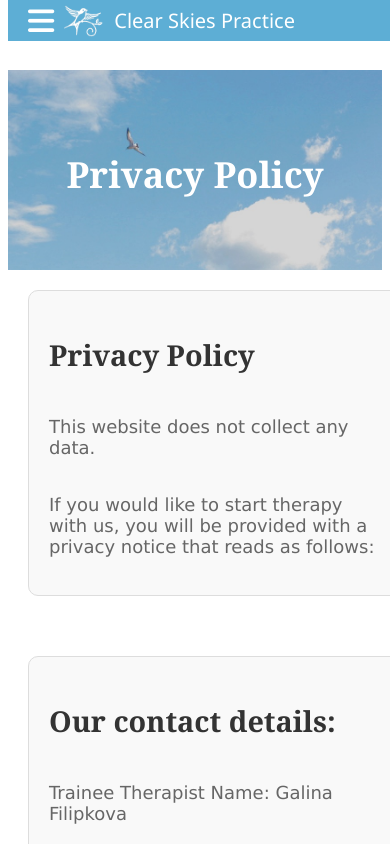
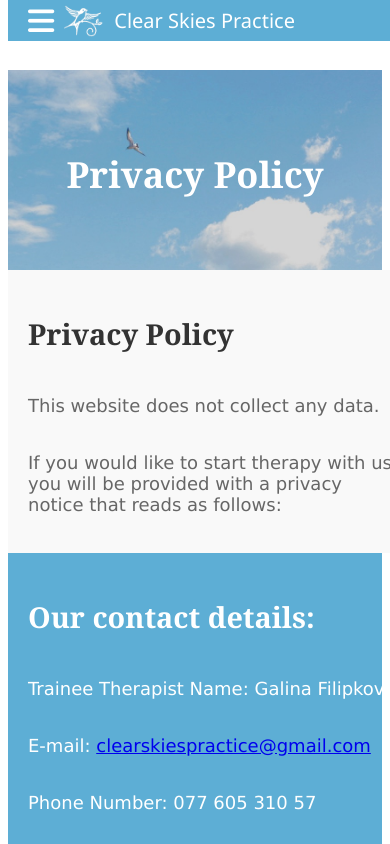
Before and after one commit to MikeForde/cstestvuejs, a Vue app: page /privacy in a window 390 px wide. Shown: the top 844 px of the page. Built offline with nearby package versions, Linux system fonts and the light colour scheme.

Commit message:
PrivacyPolicyPage update

```diff
--- a/src/components/PrivacyPolicyPage.vue
+++ b/src/components/PrivacyPolicyPage.vue
@@ -150,7 +150,7 @@
 }
 
 .info-section {
-    padding: 20px;
+  /* padding: 20px; */
   opacity: 0;
   transition: opacity 1s ease-in;
   font-size: larger;
@@ -162,20 +162,37 @@
   font-size: large;
 }
 
+[data-section="2"] p, [data-section="4"] p, [data-section="6"] p {
+  color: white;
+}
+
 .info-section h2 {
   font-family: Cambria, serif;
   color: #333;
 }
 
+[data-section="2"] h2, [data-section="4"] h2, [data-section="4"] li, [data-section="6"] h2 {
+  color: white;
+}
+
+[data-section="2"], [data-section="4"], [data-section="6"] {
+  background: #5DAED5;
+}
+
 .info-card {
   background: #f9f9f9;
-    border: 1px solid #ddd;
-    border-radius: 10px;
   padding: 20px;
   display: flex;
   flex-direction: column;
   justify-content: center;
   text-align: left;
+  border: none; /* Remove the card border */
+}
+
+[data-section="2"] .info-card,
+[data-section="4"] .info-card,
+[data-section="6"] .info-card {
+  background: none; /* Remove the default card background */
 }
 
 .fade-in {
@@ -194,7 +211,14 @@
 @media screen and (max-width: 768px) {
   .info-card {
     width: 100%;
-      margin-bottom: 20px;
+  }
+
+  .hero, .info-section {
+    width: 100%;
+    box-sizing: border-box;
+    padding: 10;
+    margin: 0;
   }
 }
+
   </style>
```
Lines whose indentation alone changed are shown as unchanged.
